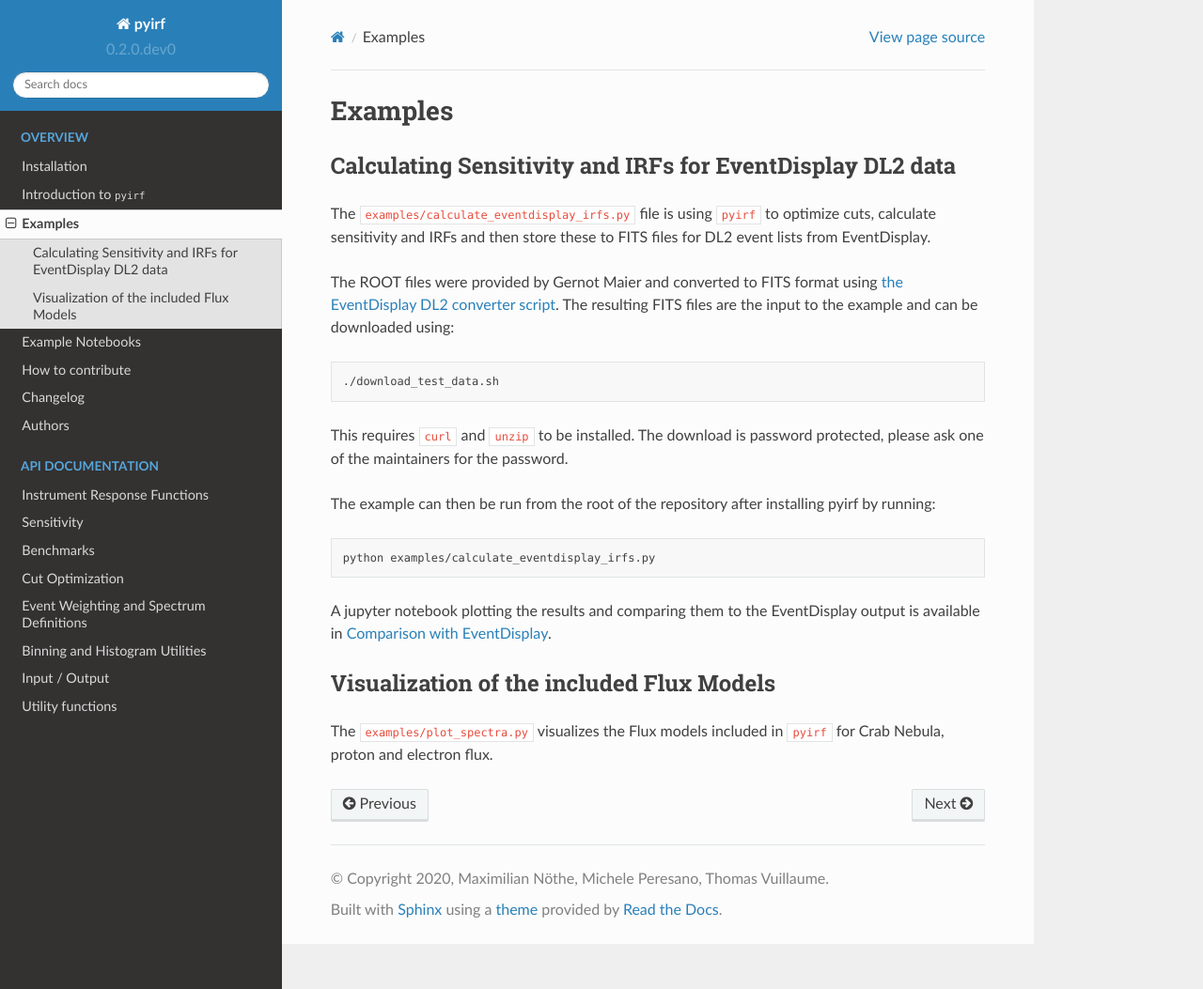
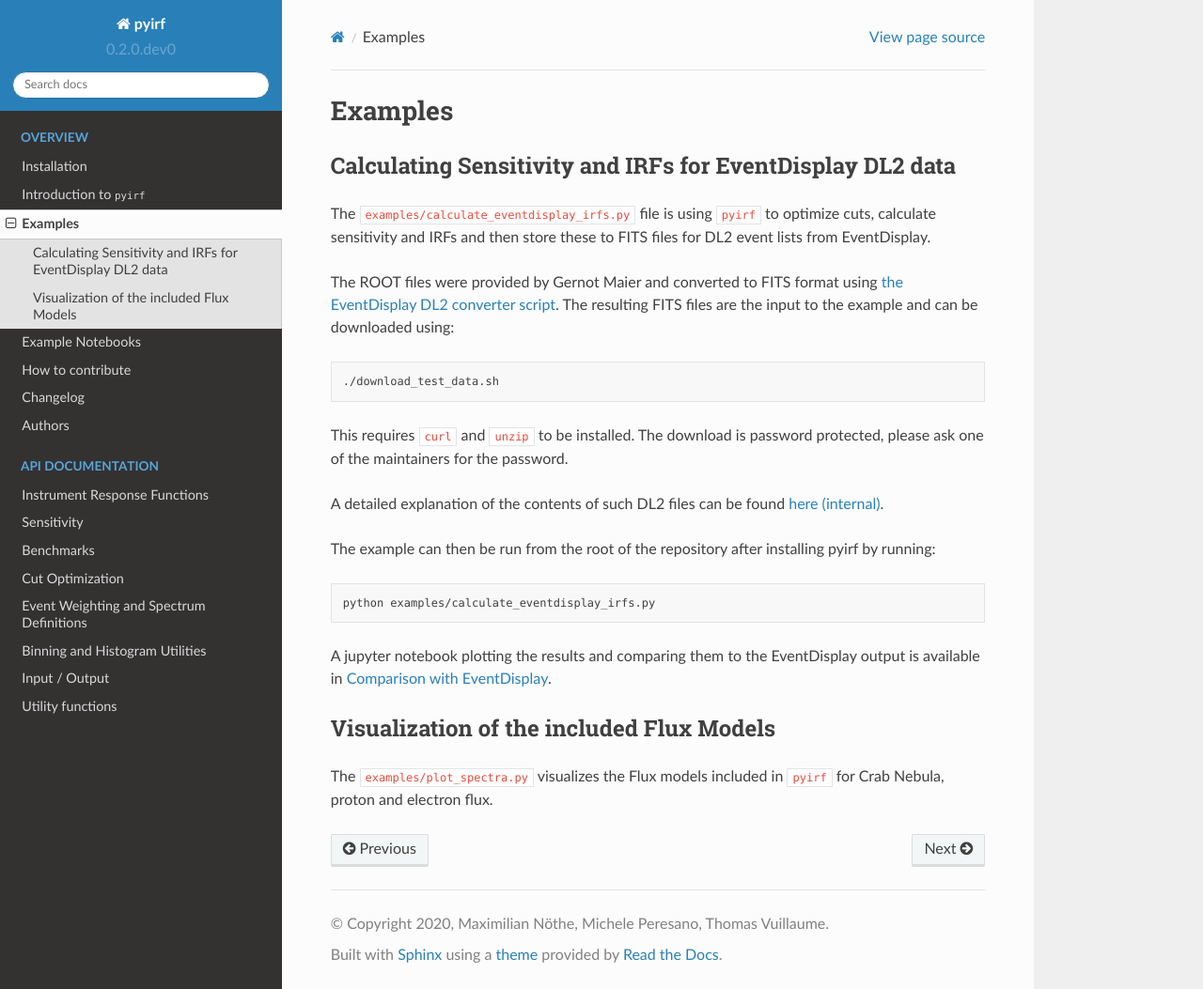
Before and after one commit to cta-observatory/pyirf, a Sphinx documentation site: the page built from docs/examples.rst, in a window 1280 px wide and 1053 px high. Shown: the whole window at 94% size. Built offline with Sphinx 7.4.7 and the Read the Docs theme 2.0.0, drawn with Linux system fonts in a browser that asks for light colours.

Commit message:
Re-add url link about details of EventDisplay DL2 files.

```diff
--- a/docs/examples.rst
+++ b/docs/examples.rst
@@ -22,6 +22,9 @@ This requires ``curl`` and ``unzip`` to be installed.
 The download is password protected, please ask one of the maintainers for the
 password.
 
+A detailed explanation of the contents of such DL2 files can be found
+`here (internal) <https://forge.in2p3.fr/login?back_url=https%3A%2F%2Fforge.in2p3.fr%2Fprojects%2Fcta_analysis-and-simulations%2Fwiki%2FEventdisplay_Prod3b_DL2_Lists>`_.
+
 The example can then be run from the root of the repository after installing pyirf
 by running:
 
```
